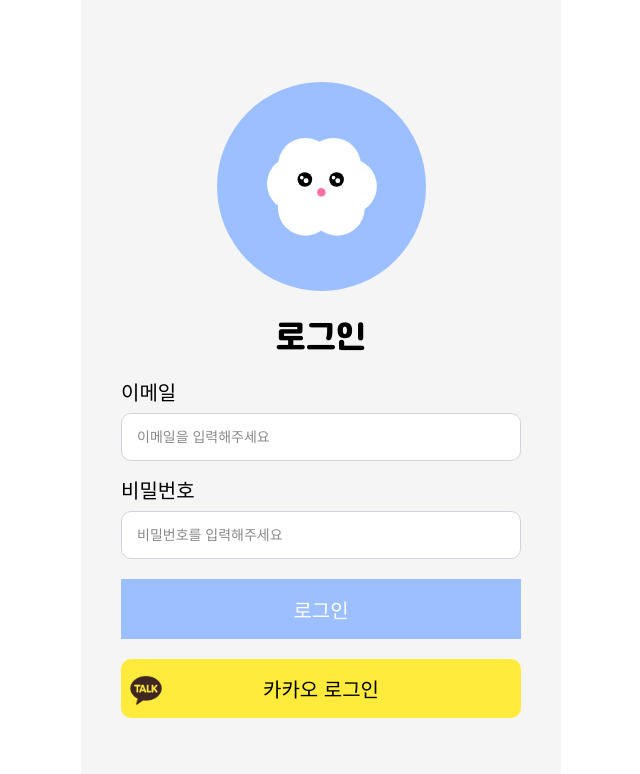
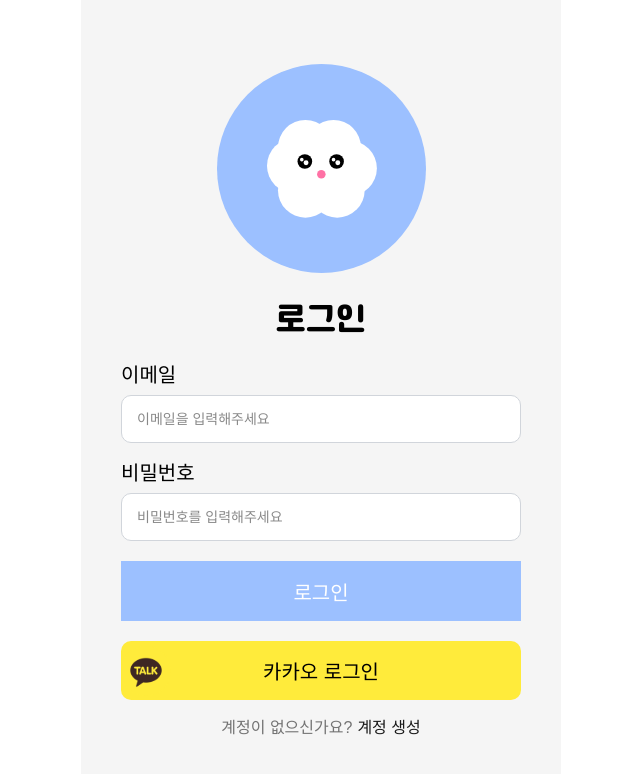
Before and after one commit to FRONT-END-BOOTCAMP-PLUS-3/moongchija, a Next.js app: page /login in a window 1280 px wide. Shown: the top 774 px of the page, without its empty margins (319-959 px from the left). Built offline with nearby package versions, Linux system fonts and the light colour scheme; a web font is replaced by a local one.

Commit message:
[style] login 페이지 하단 계정생성 추가

```diff
--- a/app/login/login.module.scss
+++ b/app/login/login.module.scss
@@ -5,12 +5,11 @@
   flex-direction: column;
   justify-content: center;
   align-items: center;
-}
+
   .kakaoLoginContainer {
     display: flex;
     justify-content: center;
     margin-top: 20px;
-}
 
     .kakaoLoginBtn {
       width: 400px;
@@ -27,9 +26,28 @@
       position: relative;
 
       font-size: var(--font-size-md);
-}
 
       .kakaoLogo {
         position: absolute;
         left: 0px;
       }
+    }
+  }
+
+  .signupInfo {
+    margin-top: 20px;
+    display: flex;
+    justify-content: center;
+    align-items: center;
+    gap: 5px;
+
+    span {
+      color: var(--grey-5-color);
+    }
+
+    a {
+      text-decoration: none;
+      color: #191919;
+    }
+  }
+}
--- a/app/login/page.tsx
+++ b/app/login/page.tsx
@@ -4,6 +4,7 @@ import Image from "next/image";
 import styles from "./login.module.scss";
 import LoginForm from "./_components/LoginForm";
 import LogoWithTitle from "./_components/LogoWithTitle";
+import Link from "next/link";
 
 const LoginPage = () => {
   return (
@@ -22,6 +23,11 @@ const LoginPage = () => {
           카카오 로그인
         </button>
       </div>
+
+      <div className={styles.signupInfo}>
+        <span>계정이 없으신가요?</span>
+        <Link href={"/signup"}>계정 생성</Link>
+      </div>
     </div>
   );
 };
```
Lines whose indentation alone changed are shown as unchanged.
